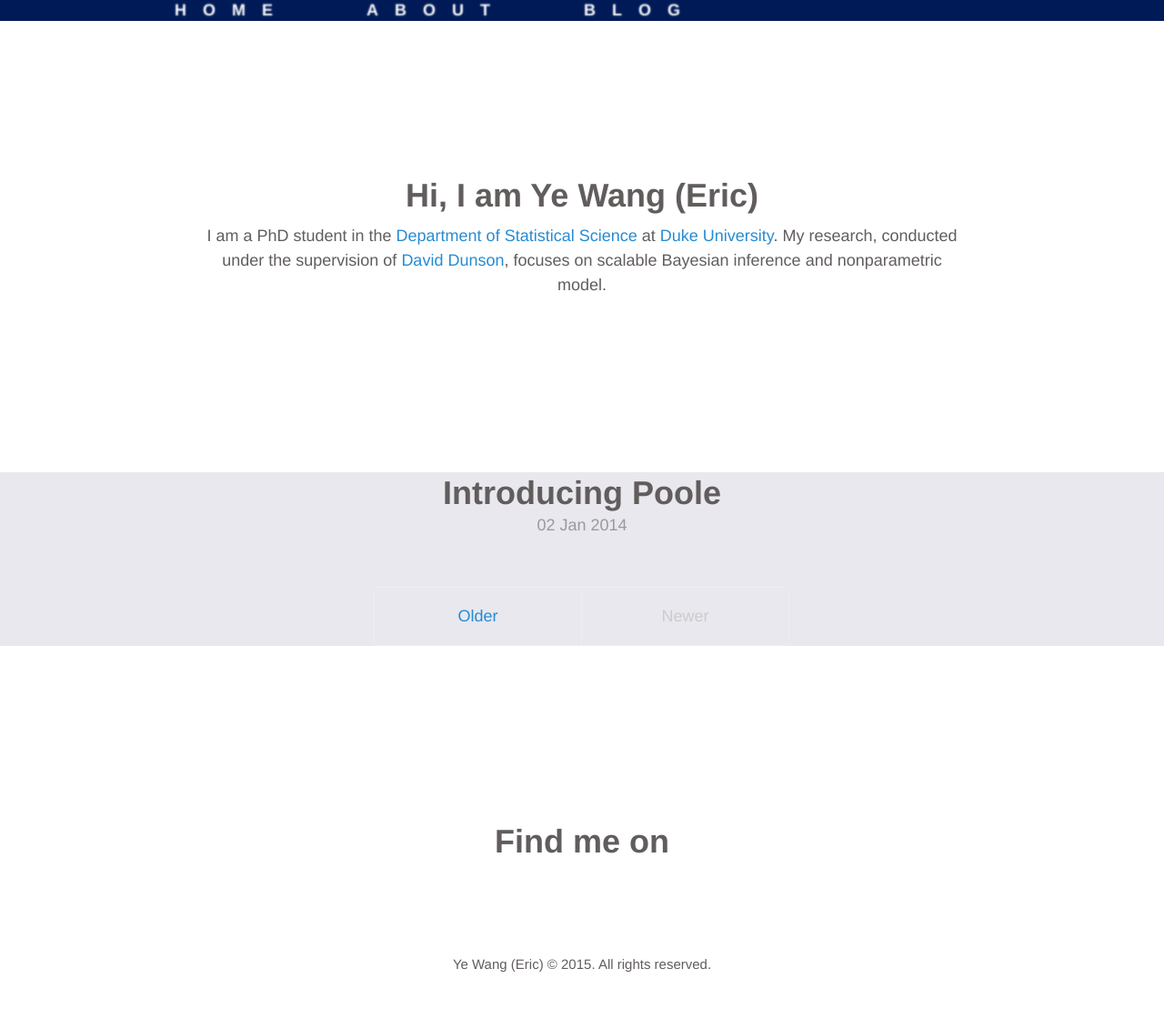
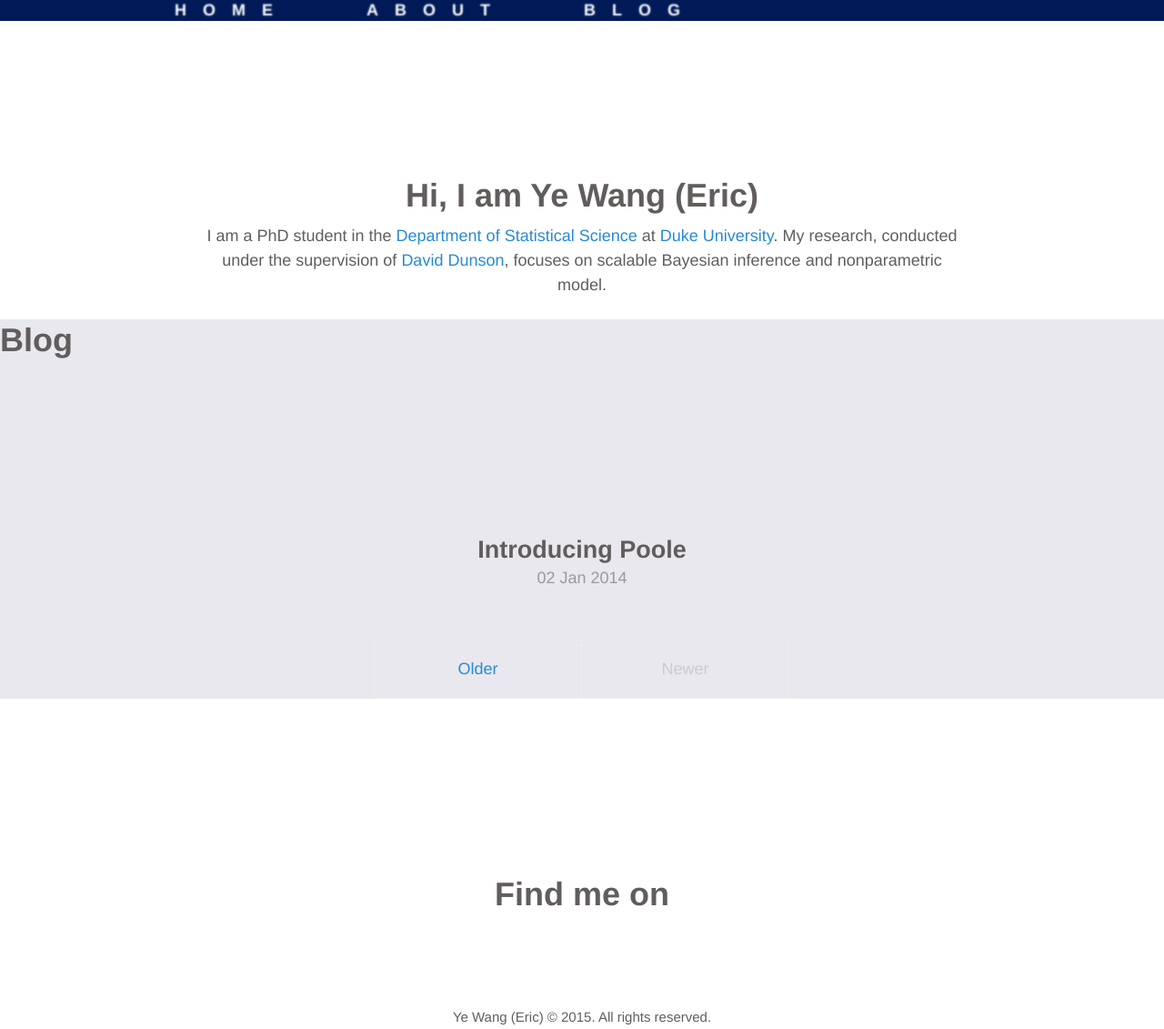
Before and after one commit to ericyewang/ericyewang.github.io, a Jekyll site: the page built from index.html, in a window 1280 px wide. Shown: the whole page at 91% size. Built offline with Jekyll 4.4.1, drawn with Linux system fonts in a browser that asks for light colours; the list of posts is cut into pages by our own code; before the commit the page ends 1073 px from its top, so only the background shows below that.

Commit message:
Update index.html

```diff
--- a/index.html
+++ b/index.html
@@ -13,15 +13,16 @@
 
 <!-- Most Recent Blog -->
 <div class="jumbotron2">
+<h1>Blog</h1>
 <div class="container-home-small">
 <div class="posts">
   {% for post in paginator.posts %}
   <article class="post">
-    <h1 class="post-title">
+    <h2 class="post-title">
       <a href="{{ site.baseurl }}{{ post.url }}">
         {{ post.title }}
       </a>
-    </h1>
+    </h2>
 
     <time datetime="{{ post.date | date_to_xmlschema }}" class="post-date">{{ post.date | date_to_string }}</time>
   </article>
```
